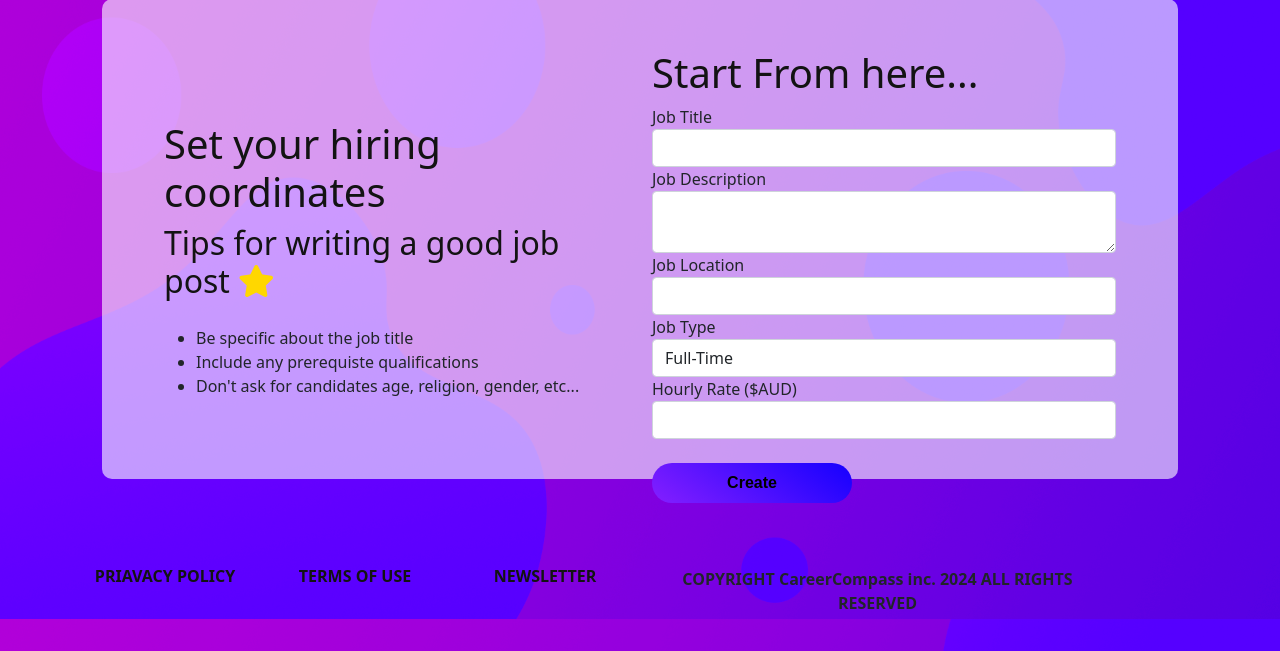
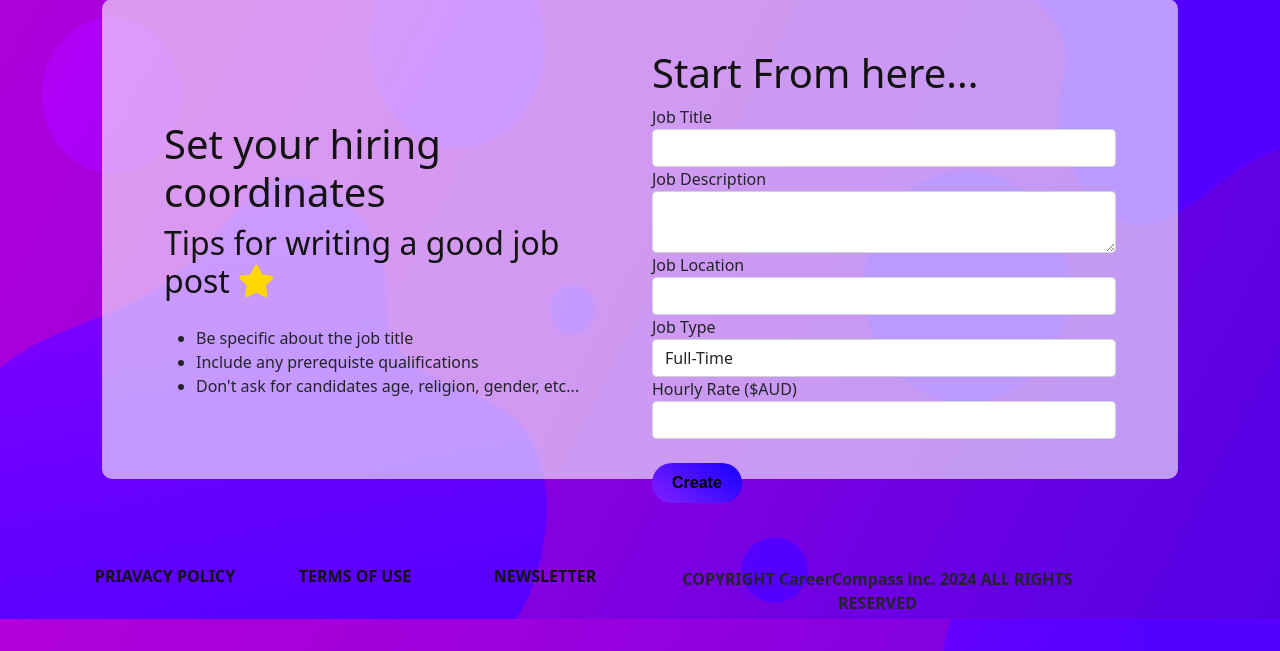
Before and after one commit to saundlj/AgileWebProj, a Flask app: page /JobPost in a window 1280 px wide. Shown: the part 181-832 px from the top of the page. Run offline with Flask 3, Linux system fonts and the light colour scheme.

Commit message:
added flexibility to the width of submit buttons.

```diff
--- a/app/static/main.css
+++ b/app/static/main.css
@@ -177,9 +177,11 @@ footer{
   background: linear-gradient(37deg, rgb(132, 31, 255) 0%, rgb(21, 0, 255) 100%);
   border: #000000;
   height: 40px;
-  width: 200px;
+  width: auto;
   font-family: sans-serif;
   font-weight: bold;
+  padding-left: 20px;
+  padding-right: 20px;
 }
 
 .feed_post_btn{
```
